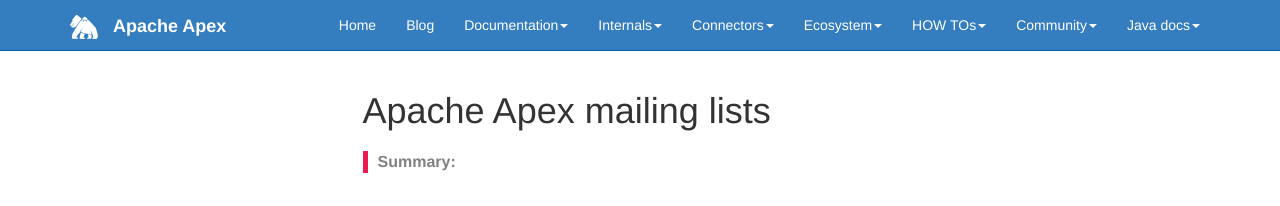
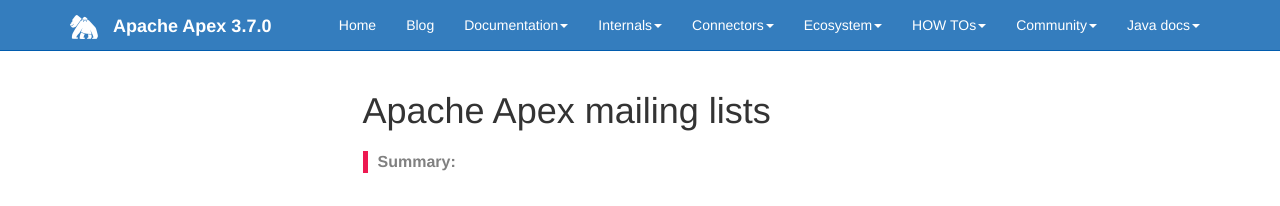
Before and after one commit to apacheapex/apacheapex.github.io, a Jekyll site: the page built from pages/community/mailinglists.md, in a window 1280 px wide. Shown: the top 206 px of the page. Built offline with Jekyll 4.4.1, drawn with Linux system fonts in a browser that asks for light colours; nearby versions of some CDN libraries; comment, search, counter and statistics services are not loaded.

Commit message:
First skeleton

```diff
--- a/_config.yml
+++ b/_config.yml
@@ -3,7 +3,7 @@ repository: apacheapex/apacheapex.github.io
 output: web
 # this property is useful for conditional filtering of content that is separate from the PDF.
 
-topnav_title: Apache Apex
+topnav_title: Apache Apex 3.7.0
 # this appears on the top navigation bar next to the home button
 
 site_title: Apache Apex
```
Also changed, not shown: pages/community/mailinglists.md (+1 -1 lines).
